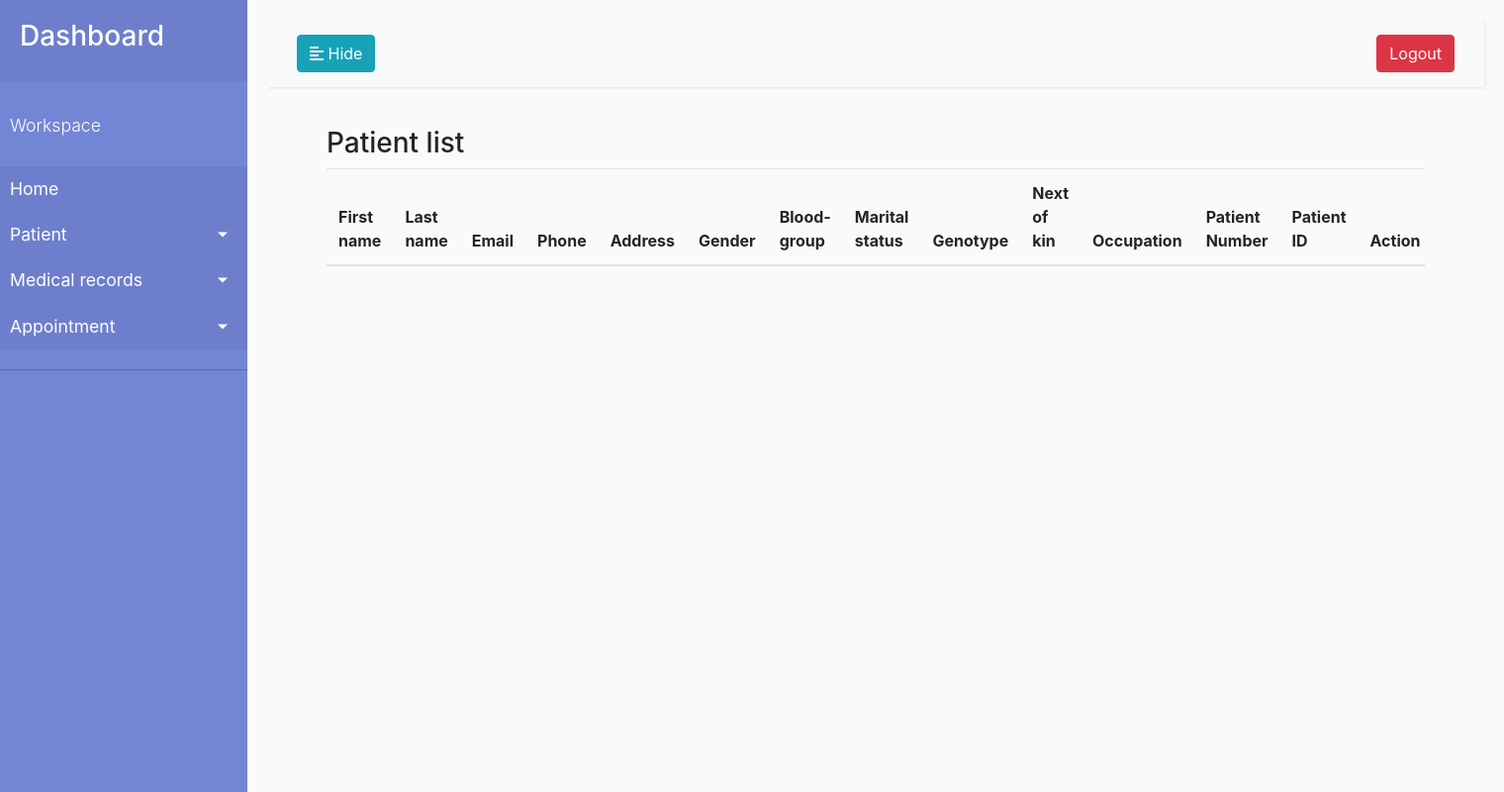
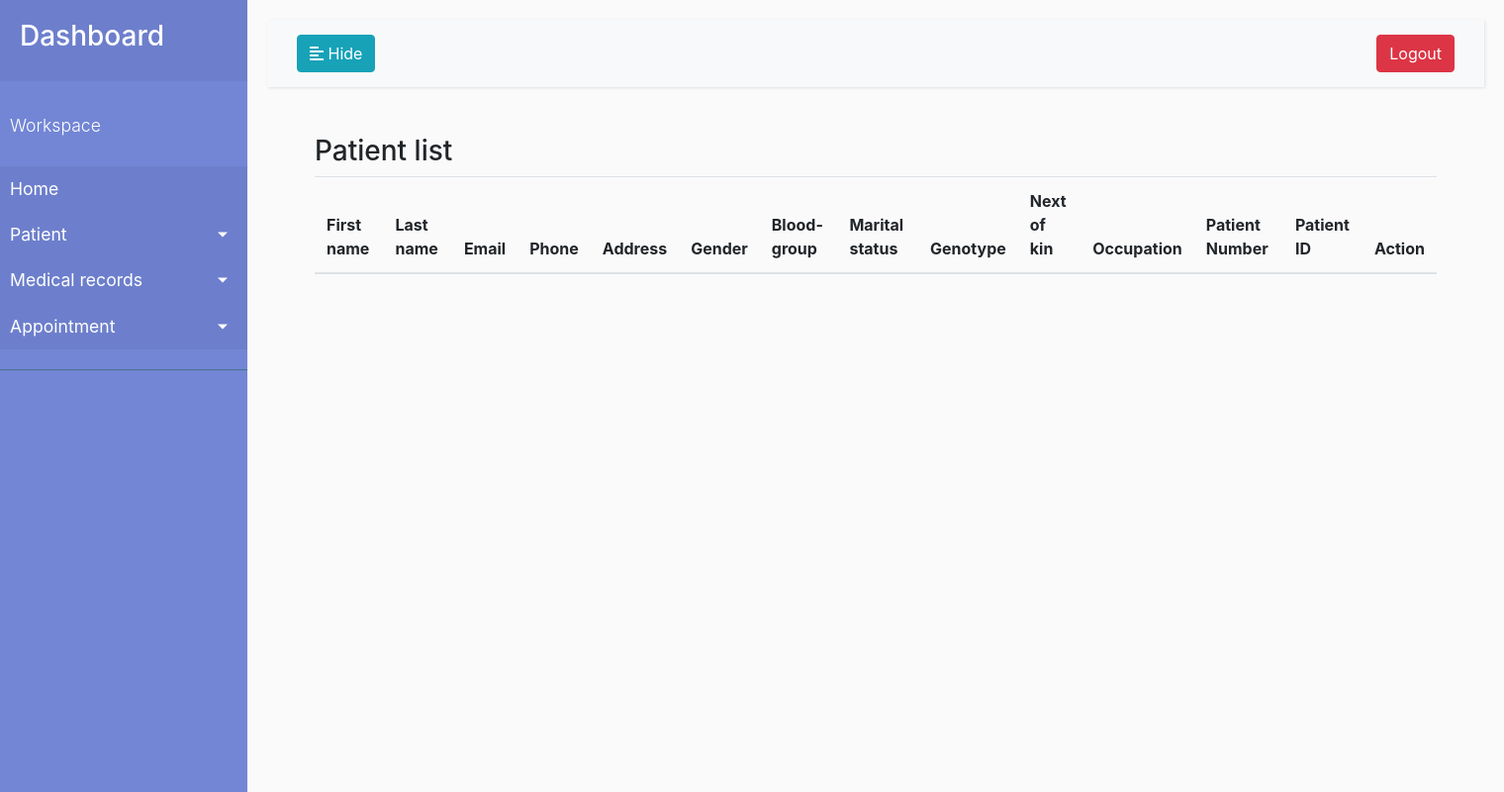
Before and after one commit to laken11/Myhospital, a Django app: template templates/doctor/list_patient_for_doc.html in a window 1520 px wide. Shown: the whole page at 99% size. Run offline with Django 3.2, Linux system fonts and the light colour scheme; the template is opened without the code that fills it, so the values that code supplies are empty; some libraries are stand-ins or nearby versions.

Commit message:
Update list_patient_for_doc.html

```diff
--- a/templates/doctor/list_patient_for_doc.html
+++ b/templates/doctor/list_patient_for_doc.html
@@ -1,6 +1,6 @@
 {% extends 'fordoctor.html' %}
 {% block content %}
-    <div class="container">
+<div class="mt-5 mx-5 my-3">
     <h3 class="table-head">Patient list</h3>
     <div class="table table-hover table-responsive">
         <table>
@@ -43,5 +43,4 @@
             {% endfor %}
         </table>
     </div>
-            </div>
     {% endblock %}
```
Lines whose indentation alone changed are shown as unchanged.
